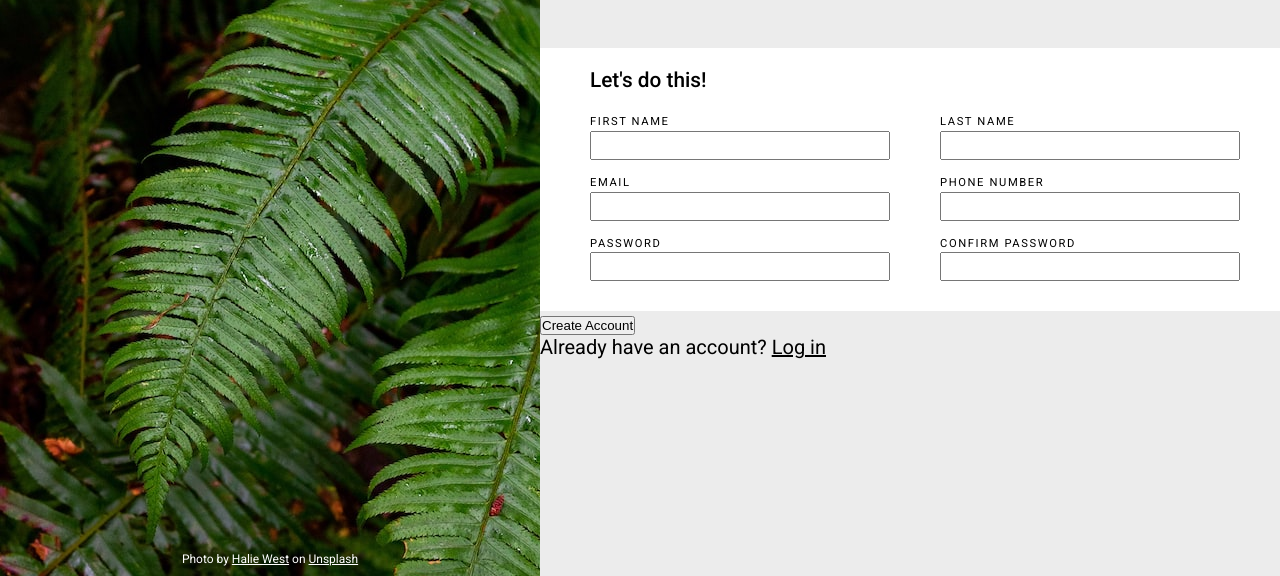
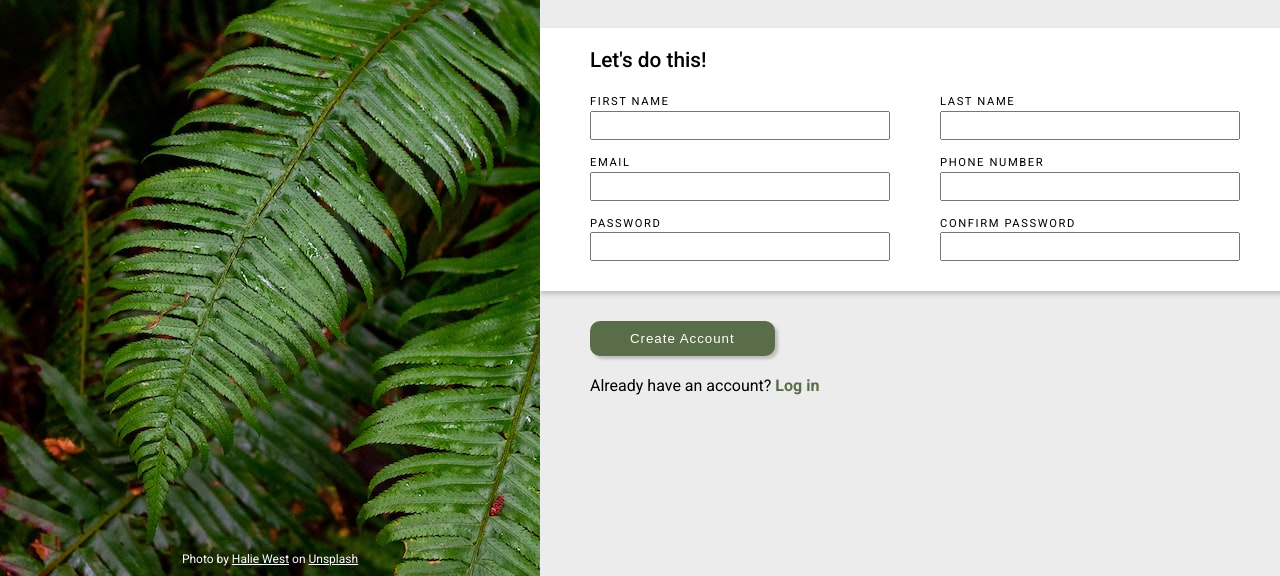
Before and after one commit to naomichoe/signup-form, a plain HTML site: page index.html in a window 1280 px wide. Shown: the part 224-800 px from the top of the page. Drawn offline with Linux system fonts and the light colour scheme.

Commit message:
Finished remaining bottom section styling

```diff
--- a/style.css
+++ b/style.css
@@ -5,6 +5,7 @@
     --light-gray: rgb(236, 236, 236);
     --error-red: rgb(169, 1, 1);
     --active-border: #6f94df;
+    --dark-green: #596D48;
 }
 
 * {
@@ -72,7 +73,7 @@ div.right-container {
 }
 
 div.top-section {
-    padding: 90px 200px 60px 50px;
+    padding: 90px 200px 40px 50px;
 }
 
 div.top-section p {
@@ -91,6 +92,7 @@ div.mid-section {
     padding: 20px 0 30px 50px;
     display: flex;
     flex-direction: column;
+    box-shadow: 0 3px 5px rgba(0, 0, 0, .2);
 }
 
 div.mid-section p {
@@ -131,5 +133,32 @@ input:focus {
     border: none;
     outline: .07rem solid var(--active-border);
     border-radius: 2px;
-    box-shadow: 3px 3px 3px rgba(0, 0, 0, .2)
+    box-shadow: 3px 3px 3px rgba(0, 0, 0, .2);
 }
+
+div.bottom-section {
+    padding: 30px 50px;
+}
+
+div.bottom-section button {
+    background-color: var(--dark-green);
+    color: var(--white);
+    font-weight: 500;
+    letter-spacing: 0.06rem;
+    padding: 10px 40px;
+    border: none;
+    border-radius: 10px;
+    box-shadow: 3px 3px 3px rgba(0, 0, 0, .2);
+    cursor: pointer;
+}
+
+div.bottom-section p {
+    font-size: 1rem;
+    margin-top: 20px;
+}
+
+div.bottom-section a {
+    color: var(--dark-green);
+    font-weight: 700;
+    text-decoration: none;
+}
```
